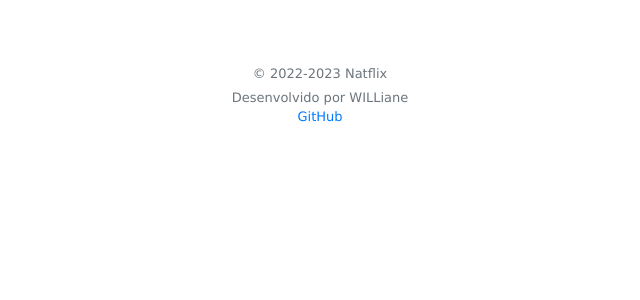
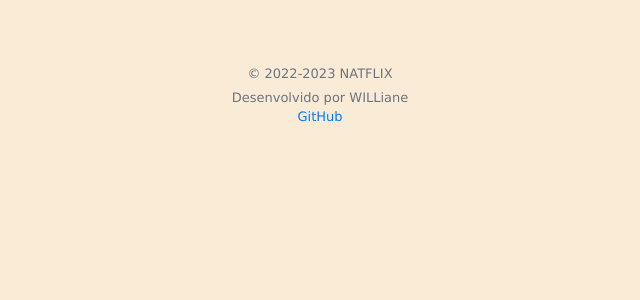
Before and after one commit to willyfelix/Natflix, a PHP site: page / in a window 1280 px wide. Shown: the top 300 px of the page, without its empty margins (320-960 px from the left). Run offline with PHP 8.4, Linux system fonts and the light colour scheme.

Commit message:
Refatorando Estilização

```diff
--- a/Front/index.html
+++ b/Front/index.html
@@ -15,7 +15,7 @@
 
   <div class="text-center">
     <footer class="my-3 pt-5 text-muted text-center text-small">
-      <div class="mb-1"> © 2022-2023 Natflix</div>
+      <div class="mb-1"> © 2022-2023 NATFLIX</div>
       Desenvolvido por WILLiane
       <ul class="list-inline">
         <li class="list-inline-item">
--- a/Front/public/stylesheets/index.css
+++ b/Front/public/stylesheets/index.css
@@ -1,3 +1,6 @@
+body{
+    background-color: antiquewhite;
+}
 footer {
     margin: 6em auto 1em;
     color:rgb(8, 187, 44) ;
--- a/Front/public/stylesheets/login.css
+++ b/Front/public/stylesheets/login.css
@@ -1,10 +1,10 @@
 .principal {
     font-size: 20px;
-    color: deeppink;
+    color: rgb(249, 130, 203);
     font-family: garamond;
 }
 .btn {
-    color: aquamarine;
+    color: rgb(249, 130, 203);
 }
 
 /*
--- a/Front/src/pages/Login.svelte
+++ b/Front/src/pages/Login.svelte
@@ -59,8 +59,8 @@
 
             <div class="d-flex align-items-center justify-content-between">
 
-                <button class="btn btn-success btn-block mr-2" type="submit">Entrar</button>
-                <button class="btn btn-info" on:click={() => changePage('cadastrar-usuario')}>Cadastrar</button>
+                <button class="btn btn-light btn-block mr-2" type="submit">Entrar</button>
+                <button class="btn btn-secondary" on:click={() => changePage('cadastrar-usuario')}>Cadastrar</button>
 
             </div>
 
--- a/Front/src/pages/filme/Atualizar.svelte
+++ b/Front/src/pages/filme/Atualizar.svelte
@@ -22,6 +22,7 @@
             body: data,
             credentials: "include",
         });
+        alert("Filme atualizado com Sucesso!")
         $page = "listar-filmes";
     }
 </script>
--- a/Front/src/pages/filme/Cadastrar.svelte
+++ b/Front/src/pages/filme/Cadastrar.svelte
@@ -19,6 +19,7 @@
             body: data,
             credentials: "include",
         });
+        alert("Filme Cadastrado com Sucesso!")
         $page = "listar-filmes";
     }
 </script>
--- a/Front/src/pages/usuario/Atualizar.svelte
+++ b/Front/src/pages/usuario/Atualizar.svelte
@@ -20,6 +20,7 @@
             body: data,
             credentials: "include",
         });
+        alert("Usuário Atualizado com Sucesso!")
         $page = "listar-usuarios";
     }
 </script>
```
